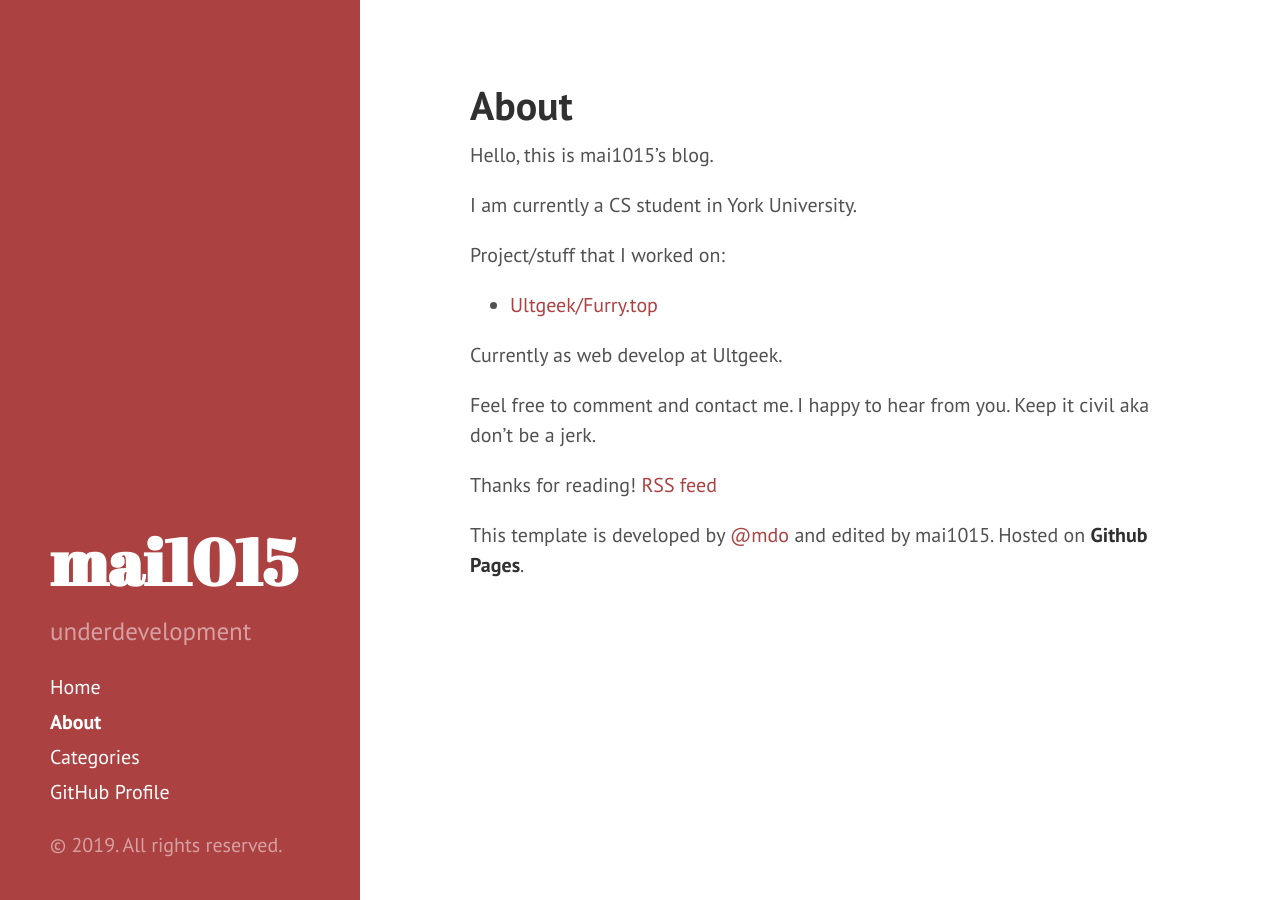
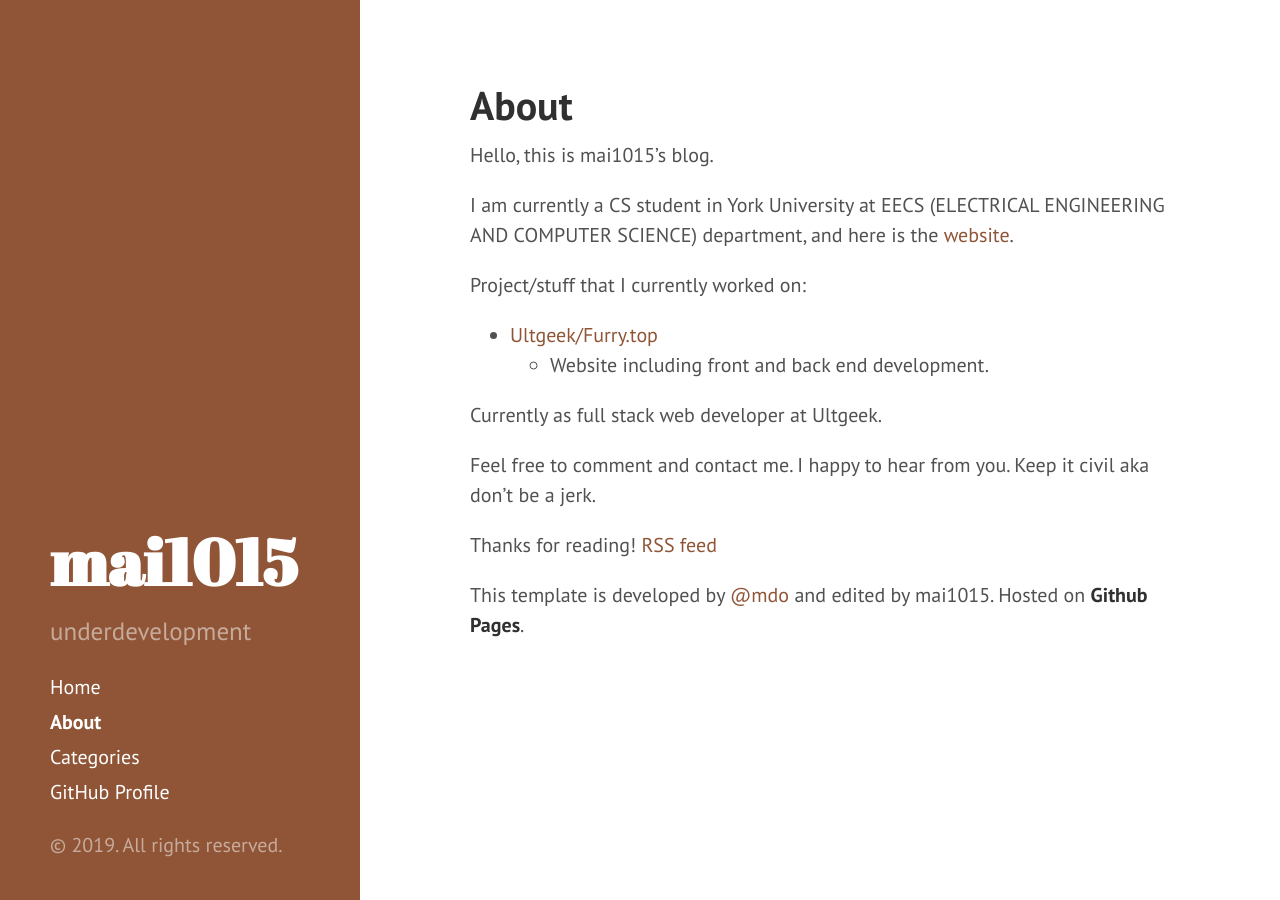
Before and after one commit to mai1015/mai1015.github.io, a Jekyll site: the page built from about.md, in a window 1280 px wide. Built offline with Jekyll 4.4.1, drawn with Linux system fonts in a browser that asks for light colours; comment, search, counter and statistics services are not loaded.

Commit message:
about and theme

```diff
--- a/_layouts/default.html
+++ b/_layouts/default.html
@@ -3,7 +3,7 @@
 
   {% include head.html %}
 
-  <body class="theme-base-08">
+  <body class="theme-base-0f">
 
     {% include sidebar.html %}
 
--- a/about.md
+++ b/about.md
@@ -6,13 +6,14 @@ comments: true
 
 Hello, this is mai1015's blog.
 
-I am currently a CS student in York University.
+I am currently a CS student in York University at EECS (ELECTRICAL ENGINEERING AND COMPUTER SCIENCE) department, and here is the [website](http://eecs.lassonde.yorku.ca/).
 
-Project/stuff that I worked on:
+Project/stuff that I currently worked on:
 
 - [Ultgeek/Furry.top](https://furry.top)
+  - Website including front and back end development.
 
-Currently as web develop at Ultgeek.
+Currently as full stack web developer at Ultgeek.
 
 Feel free to comment and contact me. I happy to hear from you.
 Keep it civil aka don’t be a jerk.
```
